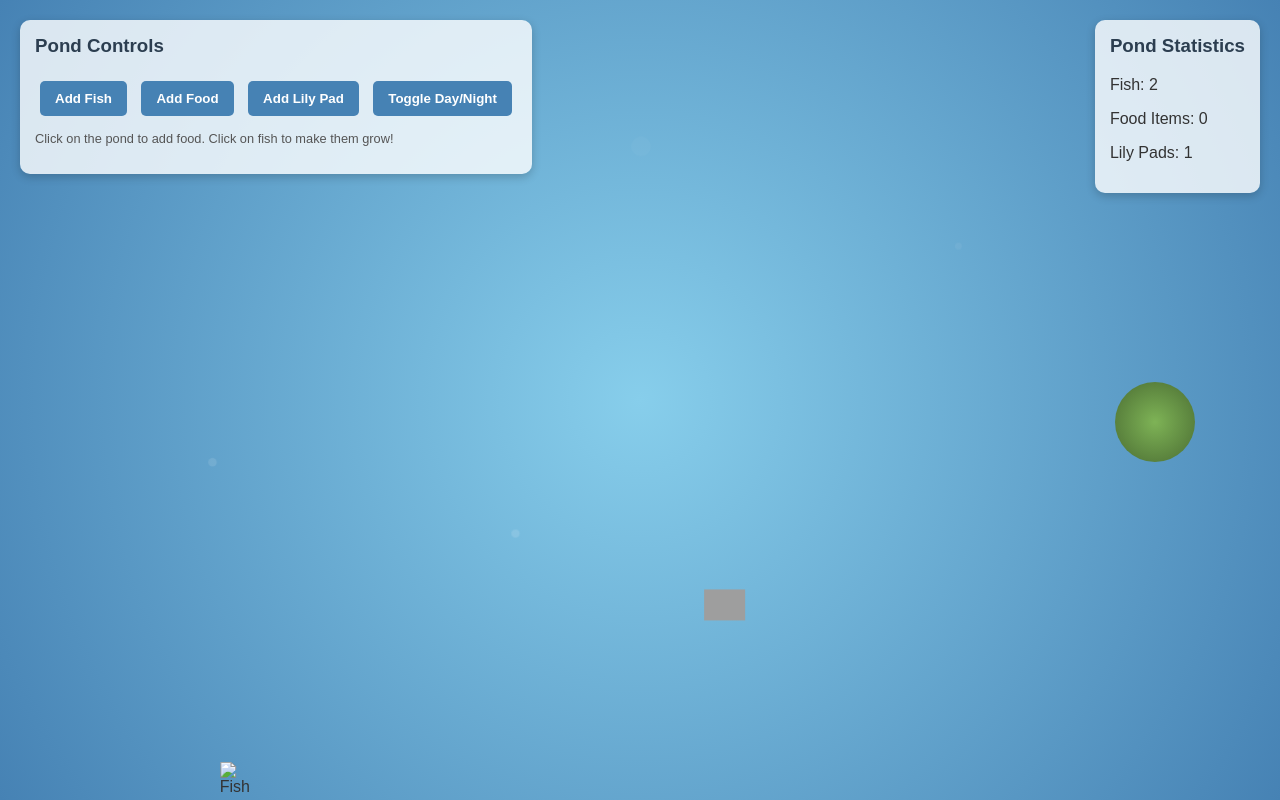
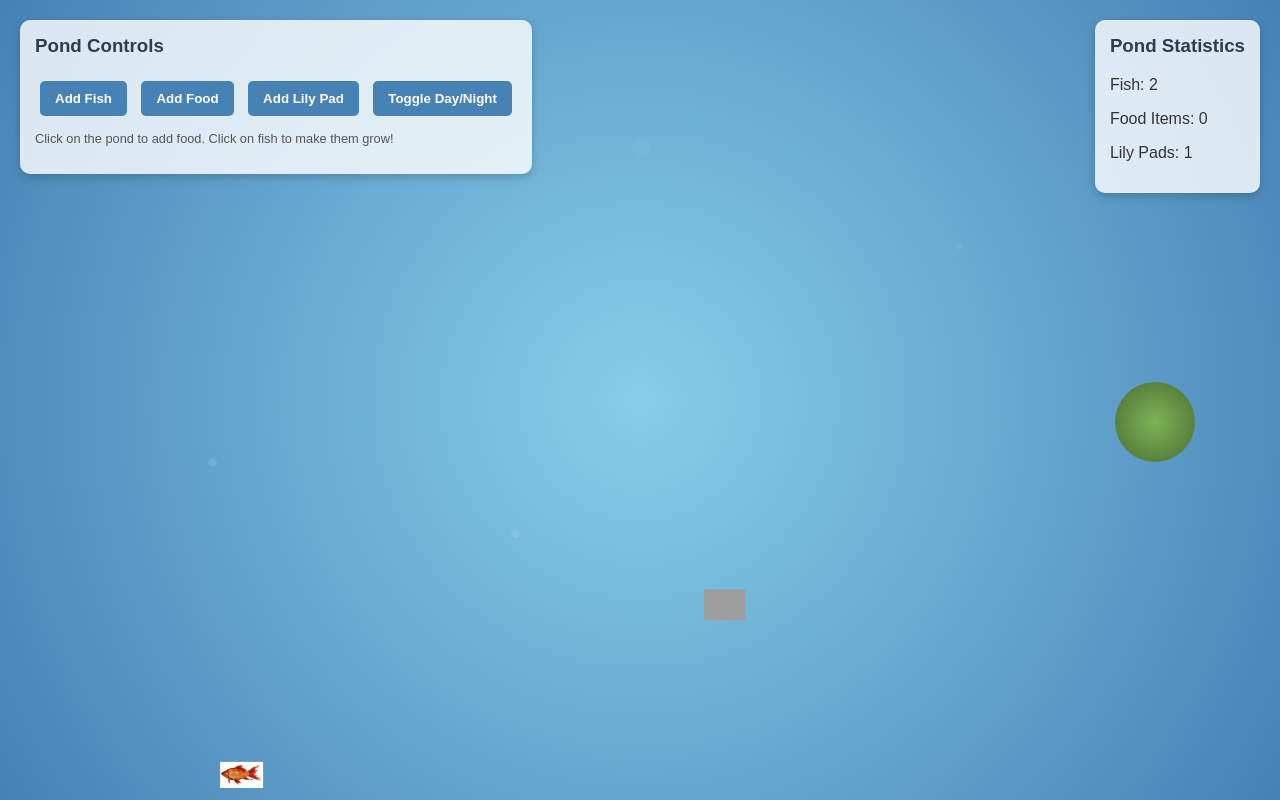
Before and after one commit to rajnandiniini/Fish-Pond, a plain HTML site: page fish.html in a window 1280 px wide. Drawn offline with Linux system fonts and the light colour scheme; grey boxes are pictures that could not be loaded.

Commit message:
Update fish.html

```diff
--- a/fish.html
+++ b/fish.html
@@ -158,13 +158,14 @@
 
         // Fish images - using the provided fish image locations
 const fishImages = [
-    "images/fis.png",
-    "images/fish.png",
-    "images/fishem.png",
-    "images/fishey.png",
-    "images/fishh.png",
-    "images/fisher.png"
+    "images/fis.png",        // Corrected to match the file name
+    "images/fish.jpeg",      // Corrected to match the file name
+    "images/fishem.png",     // Corrected to match the file name
+    "images/fisher.png",     // Corrected to match the file name
+    "images/fishey.png",     // Corrected to match the file name
+    "images/fishh.png"       // Corrected to match the file name
 ];
+
 
         // Create some initial bubbles
         createBubbles();
```
